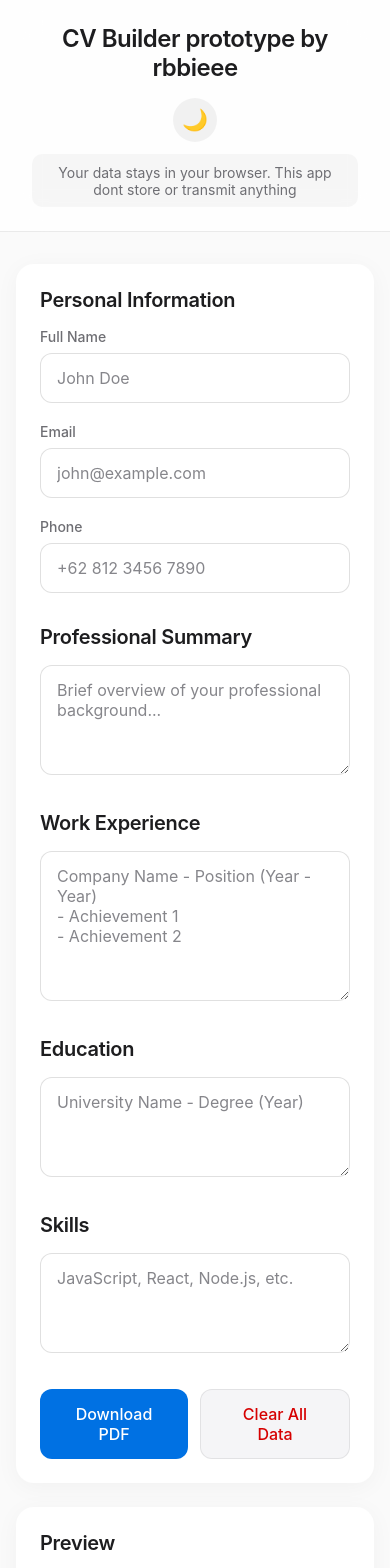
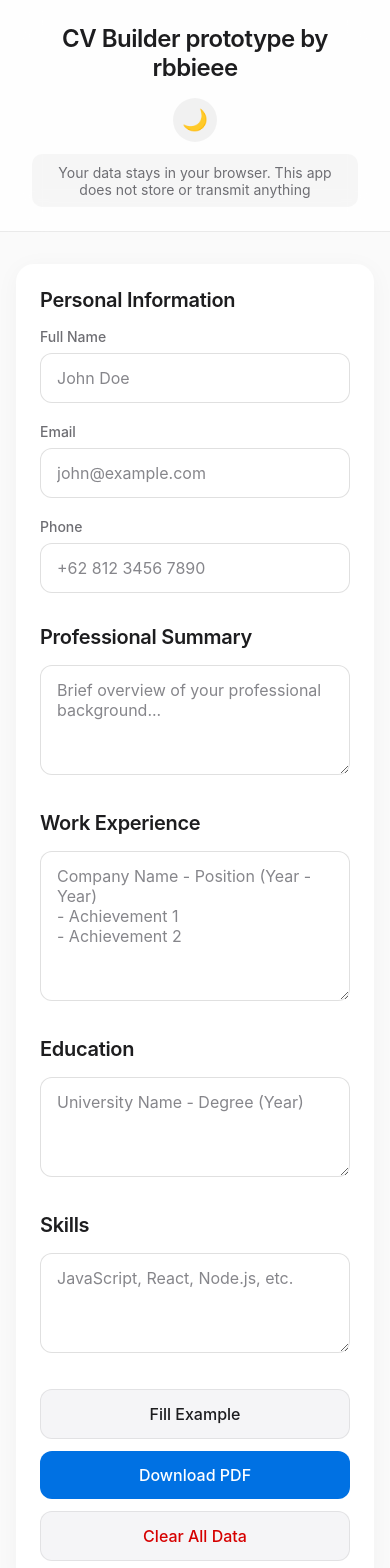
Before and after one commit to rbbieee/cv-builder-app, a React (Vite) app: page / in a window 390 px wide. Shown: the top 1568 px of the page. Built offline with nearby package versions, Linux system fonts and the light colour scheme.

Commit message:
feat: pre filled example data

```diff
--- a/src/App.css
+++ b/src/App.css
@@ -215,7 +215,7 @@ body.dark-mode .form-group textarea::placeholder {
   margin-top: 2rem;
 }
 
-.btn-primary, .btn-danger {
+.btn-primary, .btn-secondary, .btn-danger {
   flex: 1;
   padding: 0.875rem 1.5rem;
   border: none;
@@ -248,6 +248,32 @@ body.dark-mode .btn-primary {
 
 body.dark-mode .btn-primary:hover {
   background: #409cff;
+}
+
+.btn-secondary {
+  background: #f5f5f7;
+  color: #1d1d1f;
+  border: 1px solid rgba(0, 0, 0, 0.08);
+}
+
+.btn-secondary:hover {
+  background: #e8e8ed;
+  transform: translateY(-1px);
+  box-shadow: 0 4px 16px rgba(0, 0, 0, 0.1);
+}
+
+.btn-secondary:active {
+  transform: translateY(0);
+}
+
+body.dark-mode .btn-secondary {
+  background: #2c2c2e;
+  color: #f5f5f7;
+  border-color: rgba(255, 255, 255, 0.1);
+}
+
+body.dark-mode .btn-secondary:hover {
+  background: #3a3a3c;
 }
 
 .btn-danger {
@@ -360,4 +386,12 @@ body.dark-mode .cv-preview p {
   .form-section, .preview-section {
     padding: 1.5rem;
   }
+
+  .button-group {
+    flex-direction: column;
+  }
+
+  .btn-primary, .btn-secondary, .btn-danger {
+    width: 100%;
+  }
 }
--- a/src/App.jsx
+++ b/src/App.jsx
@@ -2,7 +2,6 @@ import React, { useState, useEffect } from 'react'
 import { jsPDF } from 'jspdf'
 
 function App() {
-  // state for CV data
   const [cvData, setCvData] = useState({
     fullName: '',
     email: '',
@@ -13,17 +12,14 @@ function App() {
     skills: ''
   })
 
-  // state for dark mode
   const [isDarkMode, setIsDarkMode] = useState(false)
 
-  // load data from LocalStorage
   useEffect(() => {
     const savedData = localStorage.getItem('cvData')
     if (savedData) {
       setCvData(JSON.parse(savedData))
     }
 
-    // load d a r k m o d e preference
     const savedDarkMode = localStorage.getItem('darkMode')
     if (savedDarkMode === 'true') {
       setIsDarkMode(true)
@@ -31,7 +27,6 @@ function App() {
     }
   }, [])
 
-  // toggle dark mode
   const toggleDarkMode = () => {
     const newMode = !isDarkMode
     setIsDarkMode(newMode)
@@ -64,6 +59,36 @@ function App() {
       })
       localStorage.removeItem('cvData')
     }
+  }
+
+  const fillExampleData = () => {
+    const exampleData = {
+      fullName: 'Michael Chen',
+      email: 'michael.chen@email.com',
+      phone: '+1 (555) 123-4567',
+      summary: 'Results-driven Software Engineer with 5+ years of experience in full-stack development. Specialized in React, Node.js, and cloud technologies. Proven track record of delivering scalable solutions and leading cross-functional teams. Passionate about creating elegant, user-friendly applications that solve real-world problems.',
+      experience: `Senior Software Engineer - TechCorp Inc. (2021 - Present)
+- Led development of enterprise SaaS platform serving 10,000+ users
+- Reduced application load time by 40% through optimization
+- Mentored team of 4 junior developers
+- Implemented CI/CD pipeline reducing deployment time by 60%
+
+Software Engineer - StartupXYZ (2019 - 2021)
+- Built responsive web applications using React and TypeScript
+- Designed and implemented RESTful APIs with Node.js
+- Collaborated with UX team to improve user engagement by 35%
+- Participated in agile sprints and code reviews`,
+      education: `Bachelor of Science in Computer Science
+Massachusetts Institute of Technology (MIT)
+Graduated: May 2019
+GPA: 3.8/4.0
+
+Relevant Coursework: Data Structures, Algorithms, Web Development, Database Systems, Machine Learning`,
+      skills: 'JavaScript, TypeScript, React, Node.js, Express, MongoDB, PostgreSQL, AWS, Docker, Git, Agile/Scrum, REST APIs, GraphQL, CI/CD, Jest, HTML/CSS, Python'
+    }
+
+    setCvData(exampleData)
+    localStorage.setItem('cvData', JSON.stringify(exampleData))
   }
 
   const exportPDF = () => {
@@ -165,7 +190,7 @@ function App() {
           </button>
         </div>
         <p className="privacy-notice">
-          Your data stays in your browser. This app dont store or transmit anything
+          Your data stays in your browser. This app does not store or transmit anything
         </p>
       </header>
 
@@ -253,6 +278,9 @@ function App() {
           </div>
 
           <div className="button-group">
+            <button onClick={fillExampleData} className="btn-secondary">
+              Fill Example
+            </button>
             <button onClick={exportPDF} className="btn-primary">
               Download PDF
             </button>
```
